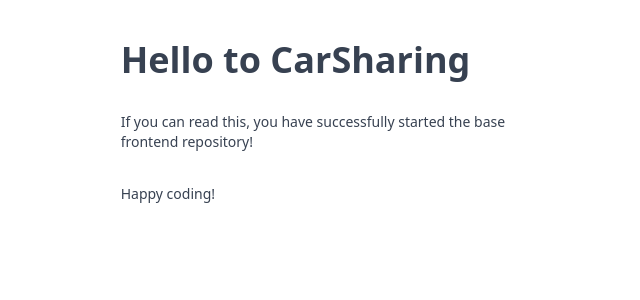
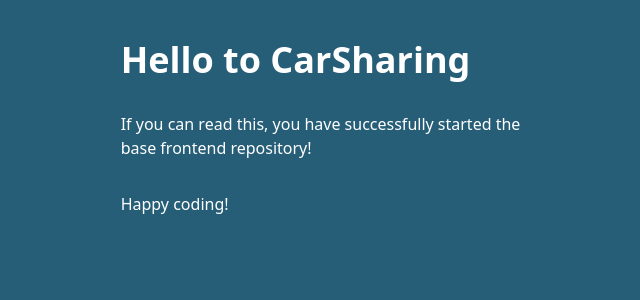
Before and after one commit to TheGymRwanda/c7-auca-bisque-carsharing-frontend, a React (Vite) app: page / in a window 1280 px wide. Shown: the top 300 px of the page, without its empty margins (306-946 px from the left). Built offline with nearby package versions, Linux system fonts and the light colour scheme; the HTML template or start-up script is replaced by a standard one; what axios-hooks would draw is missing.

Commit message:
style: add project colors and theme configuration

```diff
--- a/src/index.css
+++ b/src/index.css
@@ -1,10 +1,42 @@
+@import url('https://fonts.googleapis.com/css2?family=Libre+Baskerville:ital,wght@0,400;0,700;1,400&family=Inter:wght@400;500;600;700&display=swap');
+
 @tailwind base;
 @tailwind components;
 @tailwind utilities;
-* {
-  @apply box-border;
+
+@layer base {
+  :root {
+    /* Primary Colors */
+    --color-primary: #265e78;
+    --color-light: #5a8c9c;
+    --color-dark: #3a6c7c;
+
+    /* Neutral Colors */
+    --color-white: #ffffff;
+    --color-off-white: #f8f9fa;
+    --color-light-gray: #e9ecef;
+    --color-gray: #6c757d;
+    --color-dark-gray: #495057;
+
+    /* Text Colors */
+    --color-text-primary: #1a2332;
+    --color-text-secondary: #ffffff;
+    --color-text-muted: rgba(255, 255, 255, 0.8);
+  }
+
+  * {
+    @apply box-border;
+  }
+
+  html {
+    @apply scroll-smooth;
+  }
+
+  body {
+    @apply font-sans text-left text-base relative antialiased;
+    background-color: var(--color-primary);
+    color: var(--color-text-secondary);
+    -webkit-font-smoothing: antialiased;
+    -moz-osx-font-smoothing: grayscale;
+  }
 }
-
-body {
-  @apply font-normal text-left text-sm relative text-gray-700;
-}
```
Also changed, not shown: 1 other file (tests, documents, lock files or other folders).
